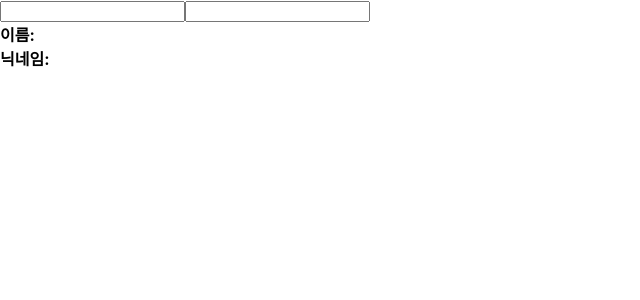
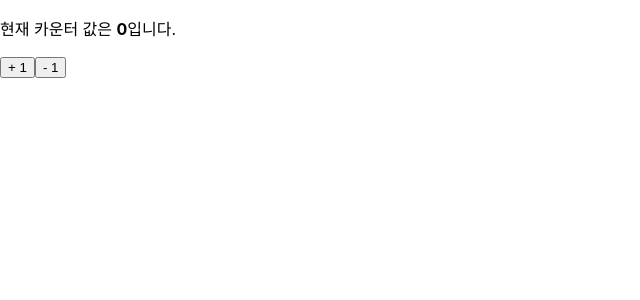
Before and after one commit to jingug1004/reacthook, a React (Create React App) app: page / in a window 1280 px wide. Shown: the top 300 px of the page, without its empty margins (0-640 px from the left). Built offline with nearby package versions, Linux system fonts and the light colour scheme.

Commit message:
190921(토) 리액트를 다루는 기술_03 hook

```diff
--- a/src/App.js
+++ b/src/App.js
@@ -5,7 +5,7 @@
 import Info from './Info';
 
 const App = () => {
-  return <Info/>;
+  return <Counter/>;
 }
 
 export default App;
--- a/src/Counter.js
+++ b/src/Counter.js
@@ -1,17 +1,28 @@
-import React, {useState} from 'react';
+import React, {useState, useReducer} from 'react';
 import logo from './logo.svg';
 import './App.css';
 
+function reducer(state, action) {
+    switch (action.type) {
+        case 'INCREMENT':
+            return {value: state.value + 1};
+        case 'DECREMENT':
+            return {value: state.value - 1};
+        default:
+            return state;
+    }
+}
+
 const Counter = () => {
-  const [value, setValue] = useState(0);
+    const [state, dispatch] = useReducer(reducer,  {value: 0});
 
     return (
         <div>
             <p>
-          현재 카운터 값은 <b>{value}</b>입니다.
+                현재 카운터 값은 <b>{state.value}</b>입니다.
             </p>
-        <button onClick={() => setValue(value + 1)}> + 1 </button>
-        <button onClick={() => setValue(value - 1)}> - 1 </button>
+            <button onClick={() => dispatch({type: 'INCREMENT'})}> + 1</button>
+            <button onClick={() => dispatch({type: 'DECREMENT'})}> - 1</button>
         </div>
     );
 }
```
Lines whose indentation alone changed are shown as unchanged.
